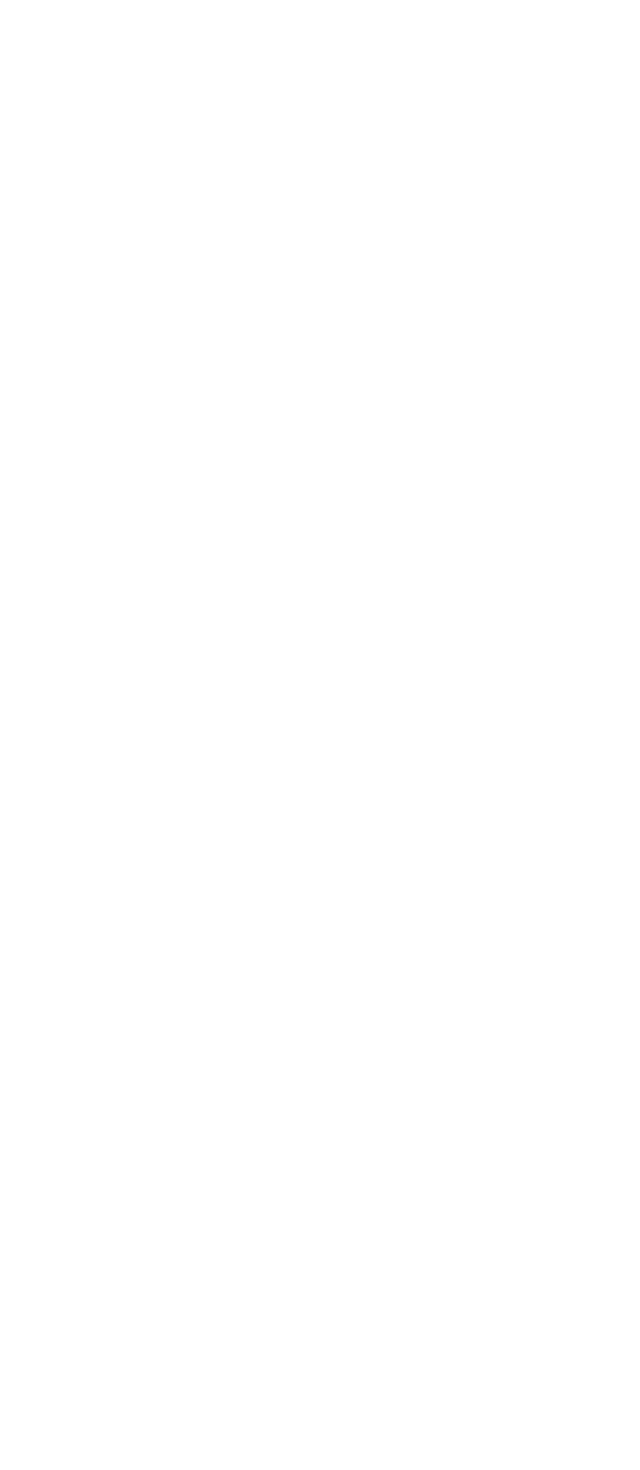
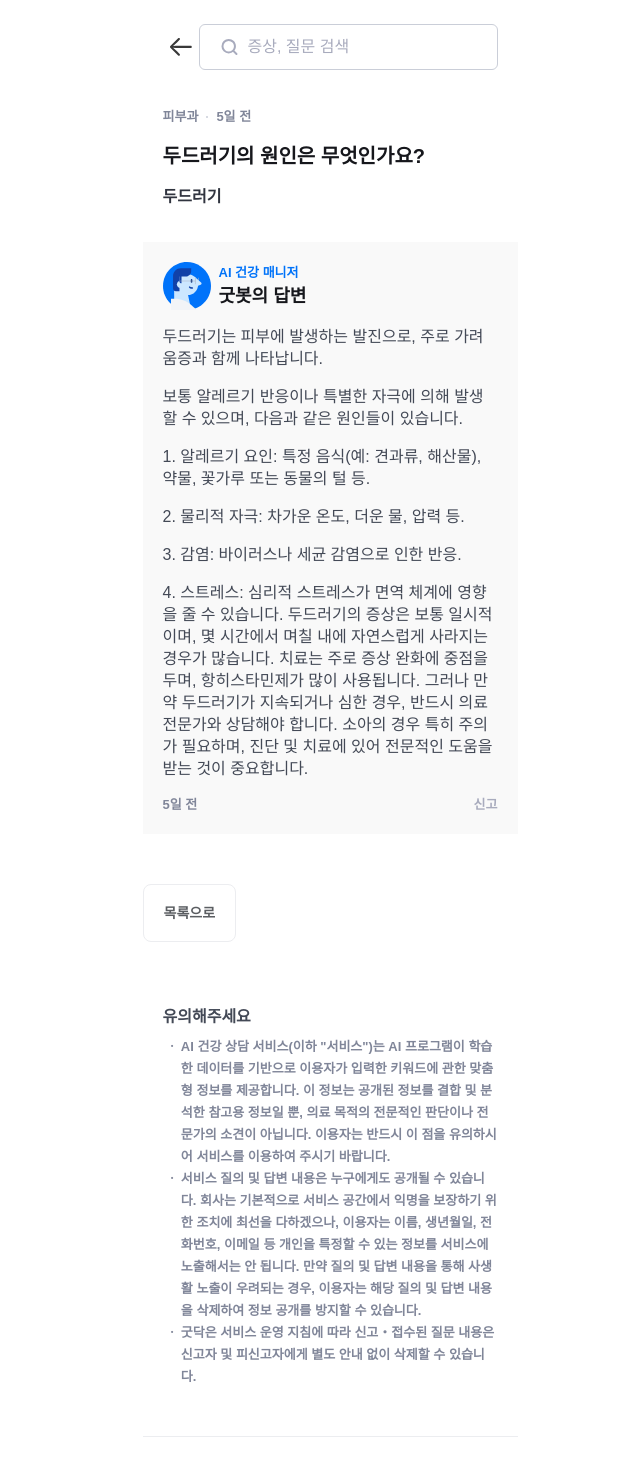
Before and after one commit to jisooooooooooo/36-COLLABORATION-WEB-GOODOC, a React (Vite) app: page /qna/1 in a window 1280 px wide. Shown: the top 1470 px of the page, without its empty margins (310-950 px from the left). Before the commit the page ends 800 px from the top, so only its background shows below. Built offline with nearby package versions, Linux system fonts and the light colour scheme.

Commit message:
feat: Q&A 상세 페이지 구현

```diff
--- a/package.json
+++ b/package.json
@@ -18,6 +18,7 @@
     "prettier-plugin-tailwindcss": "^0.6.11",
     "react": "^19.1.0",
     "react-dom": "^19.1.0",
+    "react-router-dom": "^7.6.0",
     "tailwind-scrollbar-hide": "^2.0.0",
     "tailwindcss": "^4.1.6"
   },
--- a/src/pages/qna/qnaDetail/page/QnaDetail.tsx
+++ b/src/pages/qna/qnaDetail/page/QnaDetail.tsx
@@ -1,5 +1,94 @@
-const QnaDetail = () => {
-  return <></>;
+import { useNavigate } from 'react-router-dom';
+import QnASearch from '../../qnaList/components/QnASearch';
+import Ellipsis from '@shared/assets/svg/ellipsis.svg?react';
+import ChatProfile from '@shared/assets/svg/chatProfile.svg?react';
+import Footer from '@/shared/components/Footer';
+import { noticeList } from '@/shared/constants/notice';
+
+const content =
+  '두드러기는 피부에 발생하는 발진으로, 주로 가려움증과 함께 나타납니다. 보통 알레르기 반응이나 특별한 자극에 의해 발생할 수 있으며, 다음과 같은 원인들이 있습니다. 1. 알레르기 요인: 특정 음식(예: 견과류, 해산물), 약물, 꽃가루 또는 동물의 털 등. 2. 물리적 자극: 차가운 온도, 더운 물, 압력 등. 3. 감염: 바이러스나 세균 감염으로 인한 반응. 4. 스트레스: 심리적 스트레스가 면역 체계에 영향을 줄 수 있습니다. 두드러기의 증상은 보통 일시적이며, 몇 시간에서 며칠 내에 자연스럽게 사라지는 경우가 많습니다. 치료는 주로 증상 완화에 중점을 두며, 항히스타민제가 많이 사용됩니다. 그러나 만약 두드러기가 지속되거나 심한 경우, 반드시 의료 전문가와 상담해야 합니다. 소아의 경우 특히 주의가 필요하며, 진단 및 치료에 있어 전문적인 도움을 받는 것이 중요합니다.';
+
+const QnADetail = () => {
+  const navigate = useNavigate();
+  const formattedContent = content
+    .split(/(?<=[.?!])\s+/)
+    .reduce<string[]>((acc, sentence) => {
+      const last = acc[acc.length - 1];
+      if (/^\d+\./.test(sentence.trim())) {
+        acc.push(sentence.trim());
+      } else if (last && /^\d+\./.test(last)) {
+        // 숫자 목록이면 연결
+        acc[acc.length - 1] = last + ' ' + sentence.trim();
+      } else {
+        acc.push(sentence.trim());
+      }
+      return acc;
+    }, [])
+    .map((sentence, index) => (
+      <p key={index} className="mb-[1rem]">
+        {sentence}
+      </p>
+    ));
+
+  const handleClick = () => {
+    navigate('/qna');
+  };
+
+  return (
+    <main className="flex flex-col justify-center items-center pt-[1.5rem]">
+      <QnASearch />
+      {/* 상단 섹션 */}
+      <article className="w-full px-[1.25rem] my-[2.25rem]">
+        <header className="flex items-center mb-[1rem] gap-[0.5rem]">
+          <span className="caption-extraB-13 text-CGray-4">피부과</span>
+          <Ellipsis className="w-[0.125rem] h-[0.125rem]" />
+          <span className="caption-semi-13 text-CGray-4">5일 전</span>
+        </header>
+        <div className="title-bold-20 text-CGray mb-[1.25rem]">두드러기의 원인은 무엇인가요?</div>
+        <div className="title-semi-16 text-CGray-1">두드러기</div>
+      </article>
+      {/* 하단 섹션 */}
+      <section className="p-[1.25rem] bg-WGray-4 mb-[3.13rem]">
+        <div className="flex gap-[0.5rem] mb-[1rem]">
+          <ChatProfile className="w-[3rem] h-[3rem]" />
+          <div className="flex-col gap-[0.12rem]">
+            <div className="body-bold-13 text-Mainblue">AI 건강 매니저</div>
+            <div className="title-bold-18 text-CGray">굿봇의 답변</div>
+          </div>
+        </div>
+        <div className="mb-[0.13rem] body-med-16 text-CGray-2">{formattedContent}</div>
+        <div className="flex justify-between">
+          <span className="caption-semi-13 text-CGray-4">5일 전</span>
+          <button type="button" aria-label="신고하기">
+            <div className="caption-semi-13 text-CGray-5">신고</div>
+          </button>
+        </div>
+      </section>
+      <button
+        type="button"
+        className="border-[1px] self-start rounded-[0.5rem] mb-[4rem] bg-White py-[1rem] px-[1.25rem] border-[#ECEDF0]"
+        onClick={handleClick}
+        aria-label="QnA 목록으로 이동"
+      >
+        <span className="title-bold-14 text-WGray">목록으로</span>
+      </button>
+
+      {/* 유의사항 */}
+      <section className="w-full px-[1.25rem] mb-[3rem]" aria-label="유의사항 안내">
+        <h2 className="title-bold-14 text-CGray-2 mb-[0.5rem]">유의해주세요</h2>
+        <div>
+          {noticeList.map((notice, index) => (
+            <div key={index} className="flex items-start body-bold-13 text-CGray-4">
+              <span className="mx-[0.2rem] leading-[1.375rem]">ㆍ</span>
+              <span>{notice}</span>
+            </div>
+          ))}
+        </div>
+      </section>
+
+      <Footer />
+    </main>
+  );
 };
 
-export default QnaDetail;
+export default QnADetail;
--- a/src/shared/components/Footer.tsx
+++ b/src/shared/components/Footer.tsx
@@ -2,7 +2,7 @@ import ImageMark from '@shared/assets/svg/ImageMark.svg?react';
 
 const Footer = () => {
   return (
-    <footer className="w-full flex flex-col justify-start mt-[1.25rem] mb-[9.1875rem]">
+    <footer className="w-full flex flex-col justify-start mb-[9.1875rem]">
       <div className="w-full h-[.0625rem] border-t border-[#ECEDF0]"></div>
 
       <div className="flex flex-col mt-[5rem] ml-[1.25rem] gap-[2.25rem]">
--- /dev/null
+++ b/src/shared/constants/notice.ts
@@ -0,0 +1,5 @@
+export const noticeList = [
+  'AI 건강 상담 서비스(이하 "서비스")는 AI 프로그램이 학습한 데이터를 기반으로 이용자가 입력한 키워드에 관한 맞춤형 정보를 제공합니다. 이 정보는 공개된 정보를 결합 및 분석한 참고용 정보일 뿐, 의료 목적의 전문적인 판단이나 전문가의 소견이 아닙니다. 이용자는 반드시 이 점을 유의하시어 서비스를 이용하여 주시기 바랍니다.',
+  '서비스 질의 및 답변 내용은 누구에게도 공개될 수 있습니다. 회사는 기본적으로 서비스 공간에서 익명을 보장하기 위한 조치에 최선을 다하겠으나, 이용자는 이름, 생년월일, 전화번호, 이메일 등 개인을 특정할 수 있는 정보를 서비스에 노출해서는 안 됩니다. 만약 질의 및 답변 내용을 통해 사생활 노출이 우려되는 경우, 이용자는 해당 질의 및 답변 내용을 삭제하여 정보 공개를 방지할 수 있습니다.',
+  '굿닥은 서비스 운영 지침에 따라 신고・접수된 질문 내용은 신고자 및 피신고자에게 별도 안내 없이 삭제할 수 있습니다.',
+];
--- a/src/shared/router/Router.tsx
+++ b/src/shared/router/Router.tsx
@@ -1,7 +1,7 @@
 import { createBrowserRouter } from 'react-router-dom';
 import ChatPage from '@/pages/chat/page/ChatPage';
 import QnAList from '@/pages/qna/qnaList/components/QnA/QnAList';
-import QnaDetail from '@/pages/qna/qnaDetail/page/QnaDetail';
+import QnADetail from '@/pages/qna/qnaDetail/page/QnaDetail';
 
 const router = createBrowserRouter([
   {
@@ -24,7 +24,7 @@ const router = createBrowserRouter([
   },
   {
     path: '/qna/:id',
-    element: <QnaDetail />,
+    element: <QnADetail />,
   },
 ]);
 
```
Also changed, not shown: 2 other files (tests, documents, lock files or other folders).
